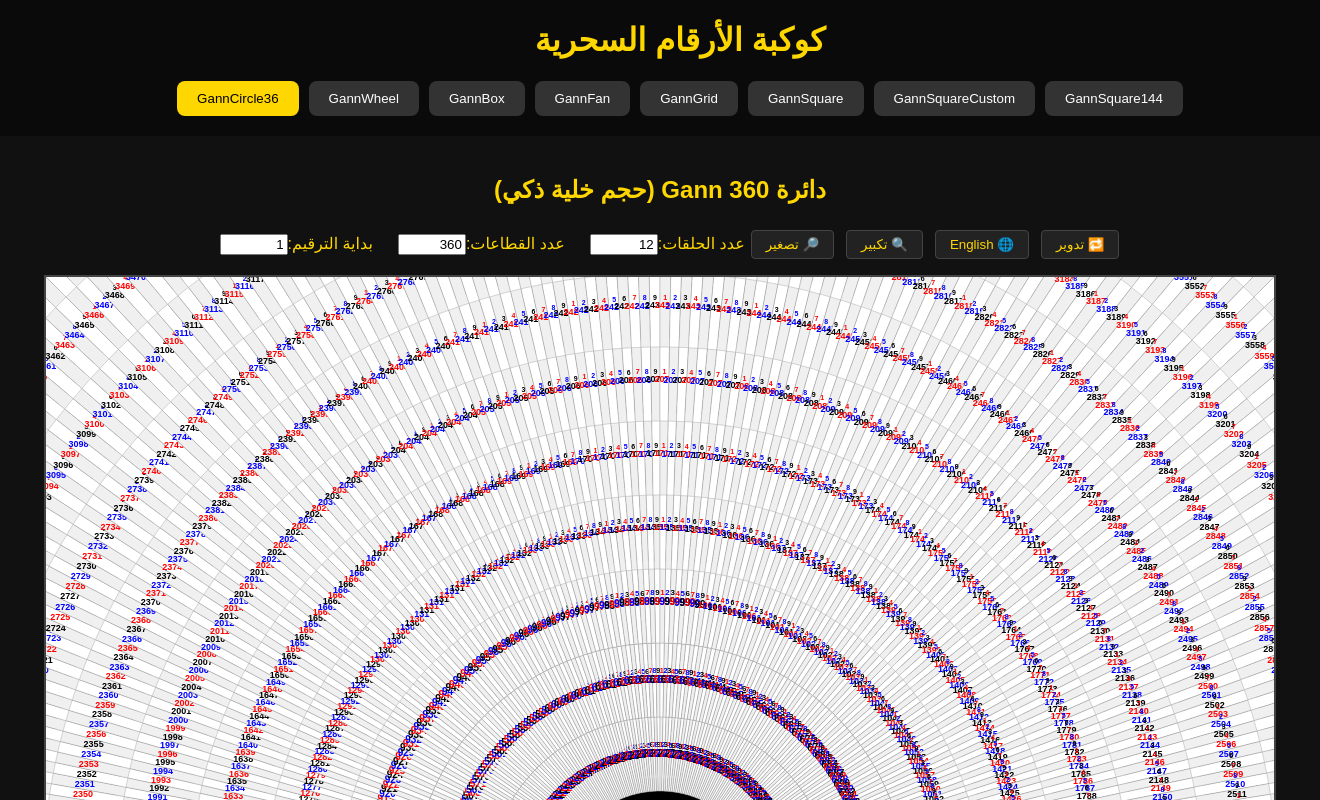
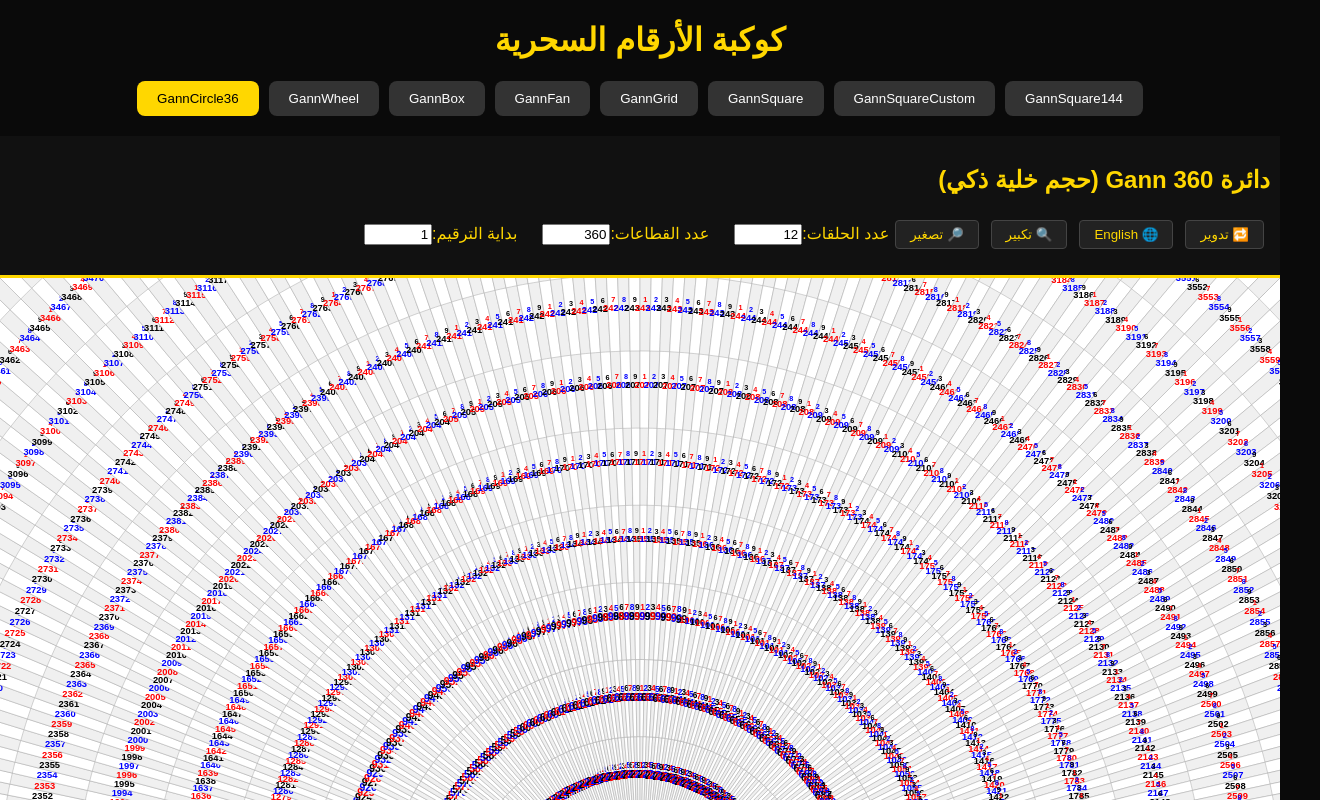
Before and after one commit to saloqbi/TasiGanzilla, a React (Vite) app: page / in a window 1280 px wide. Both pictures are taken after a click on the button "GannCircle36". Shown: the top 800 px of the page, 1320 px wide, since content can reach past the window. Built offline with nearby package versions, Linux system fonts and the light colour scheme.

Commit message:
♻️ تعديل لإعادة البناء تلقائيًا

```diff
--- a/src/components/GannTools/GannCircle36.jsx
+++ b/src/components/GannTools/GannCircle36.jsx
@@ -112,19 +112,15 @@ const getDigitColor = (digit) => {
  return (
   <div
     style={{
-    width: "100%",
-    minHeight: "100vh",
-    overflow: "auto",
+      width: "100vw",
+      height: "100vh",
       display: "flex",
       flexDirection: "column",
-    alignItems: "center",
-    justifyContent: "flex-start",
-    padding: 20,
       background: "#111",
     }}
   >
-
-
+    {/* ✅ القسم العلوي: العنوان والأزرار */}
+    <div style={{ padding: 10, flexShrink: 0 }}>
       <h2 style={{ color: "#FFD700" }}>
         {settings.language === "ar"
           ? "دائرة Gann 360 (حجم خلية ذكي)"
@@ -195,26 +191,31 @@ const getDigitColor = (digit) => {
           />
         </label>
       </div>
+    </div>
+
+    {/* ✅ القسم السفلي: الدائرة تملأ المساحة المتبقية فقط */}
 <div
   style={{
-    width: dynamicSize,
-    height: dynamicSize,
-    margin: "0 auto",
+      flex: 1,
+    display: "flex",
+    alignItems: "center",
+    justifyContent: "center",
     background: "#111",
-    borderRadius: 0,
-       overflow: "visible",
-    border: "2px solid #444",
+    borderTop: "3px solid #FFD700",
   }}
 >
-
   <svg
-    width={dynamicSize}
-    height={dynamicSize}
     viewBox={`0 0 ${dynamicSize} ${dynamicSize}`}
     preserveAspectRatio="xMidYMid meet"
     style={{
-      background: "#000",
+      width: "100%",
+      height: "100%",
+      maxWidth: "200vh",    // ✅ يمنع تجاوز العرض
+      maxHeight: "200vw",   // ✅ يمنع تجاوز الارتفاع
+      aspectRatio: "1 / 1",
+      background: "#fff",
       cursor: isDragging ? "grabbing" : "grab",
+      display: "block",
     }}
     onMouseDown={handleMouseDown}
     onMouseMove={handleMouseMove}
@@ -222,12 +223,75 @@ const getDigitColor = (digit) => {
     onMouseLeave={handleMouseUp}
   >
         <g
-    transform={`
-      translate(${drag.x}, ${drag.y})
-      scale(${zoom})
-      translate(${(1 - zoom) * center}, ${(1 - zoom) * center})
-    `}
+          transform={`translate(${drag.x}, ${drag.y}) scale(${zoom}) translate(${(1 - zoom) * center}, ${(1 - zoom) * center})`}
         >
+// 🧭 عرض الزوايا فقط بدون الرقم المختزل
+{Array.from({ length: 36 }).map((_, i) => {
+  const angle = 10 + i * 10;
+  const angleStart = i * angleStep;
+  const angleMid = angleStart + angleStep / 2;
+  const angleRad = angleMid + (settings.rotation * Math.PI) / 180;
+
+  const cellIndex = i % 9; // من 0 إلى 8
+  const cellValue = settings.startValue + cellIndex;
+  const reduced = reduceToDigit(cellValue); // اللون حسب الرقم المرتبط بالخلية
+
+  const rMid = innerRadius - 20;
+  const x = center + rMid * Math.cos(angleRad);
+  const y = center + rMid * Math.sin(angleRad);
+
+  return (
+    <text
+      key={`angle-${angle}`}
+      x={x}
+      y={y}
+      fill={getDigitColor(reduced)}
+      fontSize={8}
+      textAnchor="middle"
+      dominantBaseline="middle"
+      fontWeight="bold"
+    >
+      {angle}
+    </text>
+  );
+})}
+
+// 🔵 حلقة داخلية كاملة: كل قطاع يعرض الرقم المختزل لمجموع الخلية في نفس الزاوية
+{[...Array(settings.divisions)].map((_, index) => {
+  const value = settings.startValue + index;
+  const reduced = reduceToDigit(value);
+  const angle = index * angleStep + (settings.rotation * Math.PI) / 180;
+
+  // نصف القطر للحلقة الداخلية، قريبة من الحلقة الأولى
+  const r1 = innerRadius - 20;
+  const r2 = innerRadius + 5; // سمك الحلقة = 15
+
+  // منتصف الزاوية
+  const angleMid = angle + angleStep / 2;
+  const rMid = (r1 + r2) / 2;
+
+  const x = center + rMid * Math.cos(angleMid);
+  const y = center + rMid * Math.sin(angleMid);
+
+  return (
+    <g key={`sector-digit-${index}`}>
+      <text
+        x={x}
+        y={y}
+        fill={getDigitColor(reduced)}
+        fontSize={10}
+        textAnchor="middle"
+        dominantBaseline="middle"
+        fontWeight="bold"
+      >
+        {reduced}
+      </text>
+    </g>
+  );
+})}
+
+ // 3️⃣ باقي الحلقات الخارجية والخلايا الكبيرة
+
     {[...Array(settings.levels)].map((_, level) => {
       const maxDigitsInLevel = Math.max(
         ...Array.from({ length: settings.divisions }, (_, i) =>
@@ -301,12 +365,12 @@ const getDigitColor = (digit) => {
             );
           })}
         </React.Fragment>
+
       );
     })}
    </g>
       </svg>
-</div> {/* إغلاق الـ Box الخارجي */}
-
+    </div>
   </div>
 );
 };
```
Lines whose indentation alone changed are shown as unchanged.
